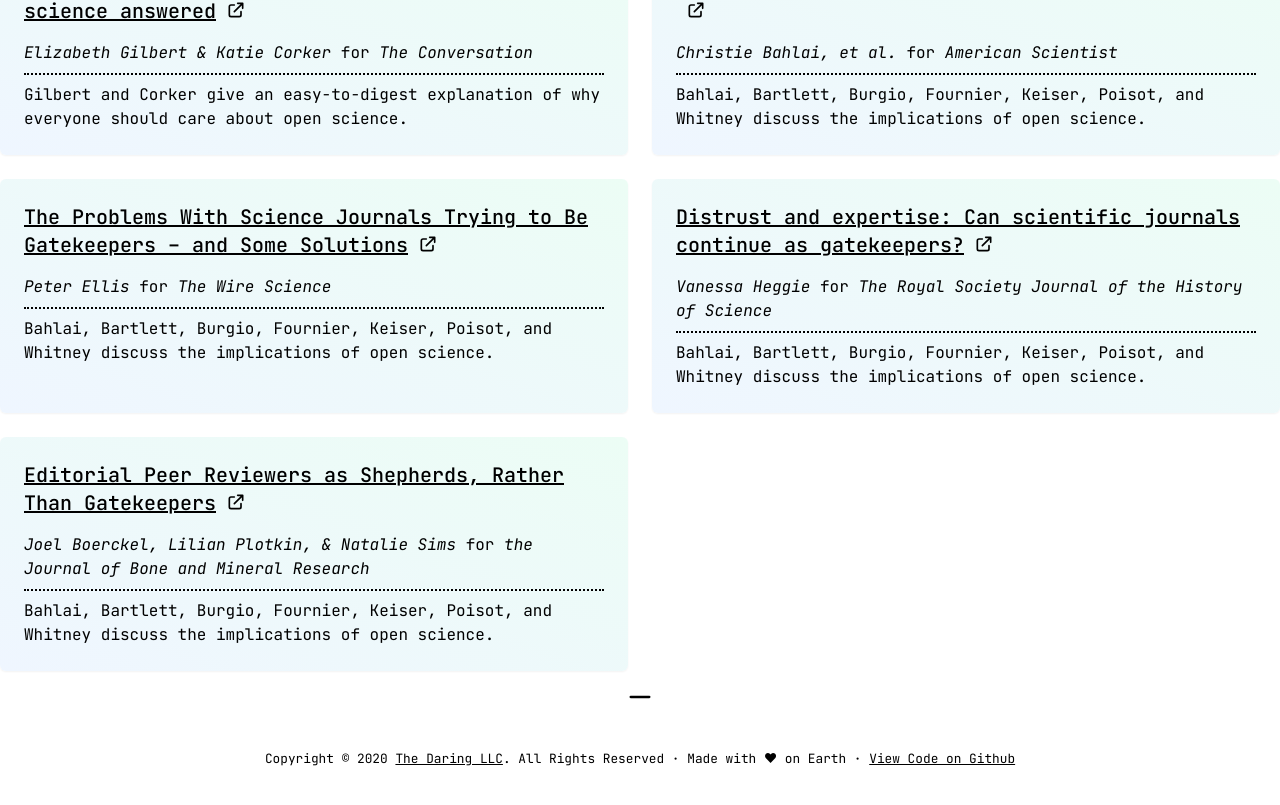
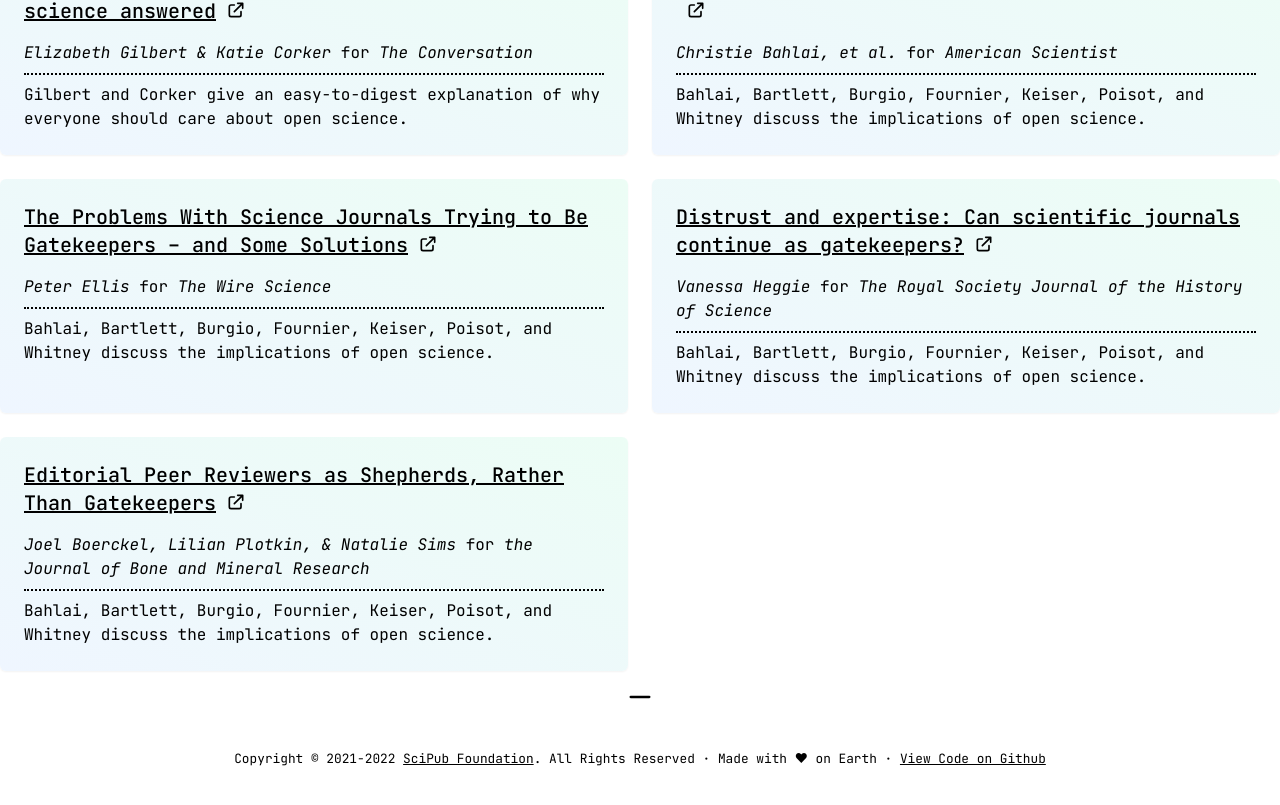
Before and after one commit to scipubapp/website, a Next.js app: page / in a window 1280 px wide. Shown: the part 1699-2504 px from the top of the page. Built offline with nearby package versions, Linux system fonts and the light colour scheme; what @tailwindcss/typography would draw is missing.

Commit message:
Update index.tsx

```diff
--- a/src/pages/index.tsx
+++ b/src/pages/index.tsx
@@ -192,9 +192,9 @@ export default function Home() {
       <footer className="w-full pt-4 pb-16 mx-auto text-center space-mono">
         <div className="mx-auto text-center max-w-max">
           <small className="p-2 leading-7 text-black md:p-3 text-md md:leading-10">
-            Copyright © 2020{" "}
+            Copyright © 2021-2022{" "}
             <a className="underline" href="https://dar.i.ng">
-              The Daring LLC
+              SciPub Foundation
             </a>
             . All Rights Reserved · Made with ❤ on Earth ·{" "}
             <a
```
